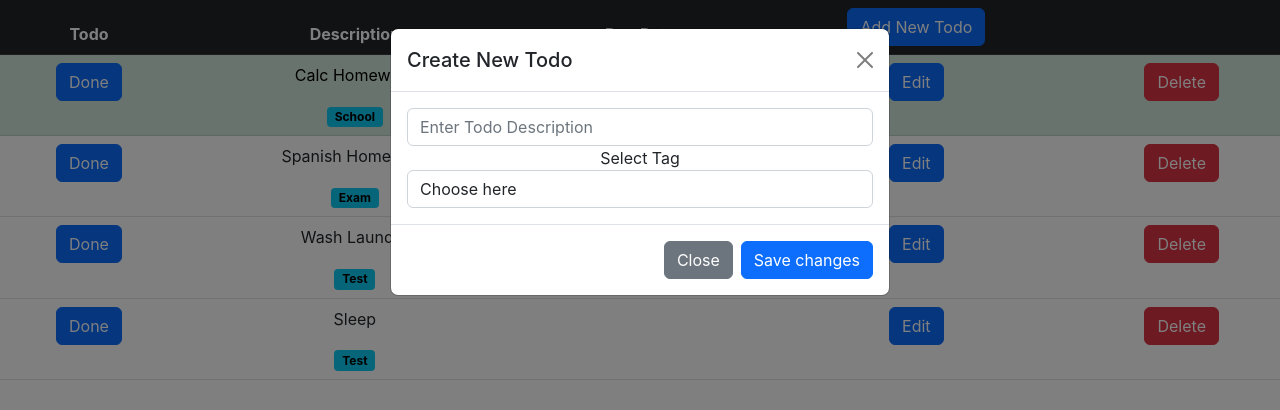
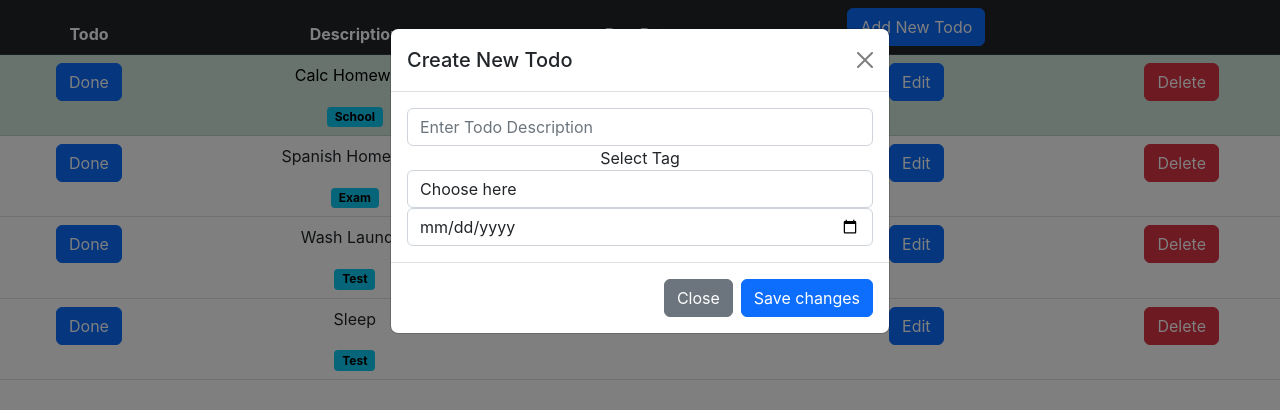
Before and after one commit to naimurrah/To-do-dashboard, a React (Create React App) app in the folder frontend/: page / in a window 1280 px wide. Both pictures are taken after a click on the button "Add New Todo". Shown: the top 410 px of the page. Built offline with nearby package versions, Linux system fonts and the light colour scheme.

Commit message:
added date in add todo

```diff
--- a/frontend/src/widgets/Todo/AddTodoModal.js
+++ b/frontend/src/widgets/Todo/AddTodoModal.js
@@ -3,6 +3,7 @@ import React, { useState } from 'react'
 export default function AddTodoModal({ addTodo, idNum, tags, tagIds }) {
     const [newDesc, setNewDesc] = useState("");
     const [newTag, setNewTag] = useState(0);
+    const [newDueDate, setNewDueDate] = useState("");
     let newTD = {
         id: idNum,
         description: "New Todo",
@@ -41,6 +42,7 @@ export default function AddTodoModal({ addTodo, idNum, tags, tagIds }) {
                                 )
                             })}
                         </select>
+                        <input className='form-control' id="date" type="date" value={newDueDate} onChange={(e) => {setNewDueDate(e.target.value)}}/>
                     </div>
                     <div className="modal-footer">
                         <button
@@ -50,15 +52,18 @@ export default function AddTodoModal({ addTodo, idNum, tags, tagIds }) {
                             onClick={() => {
                                 setNewDesc("");
                                 setNewTag(0);
+                                setNewDueDate("");
                             }}
                         >Close</button>
                         <button type="button" className="btn btn-primary" data-bs-dismiss="modal"
                             onClick={() => {
                                 newTD.description = newDesc;
                                 newTD.tag = newTag;
+                                newTD.date = newDueDate;
                                 addTodo(newTD);
                                 setNewDesc("");
                                 setNewTag(0);
+                                setNewDueDate("");
                             }}
                         >Save changes</button>
                     </div>
```
